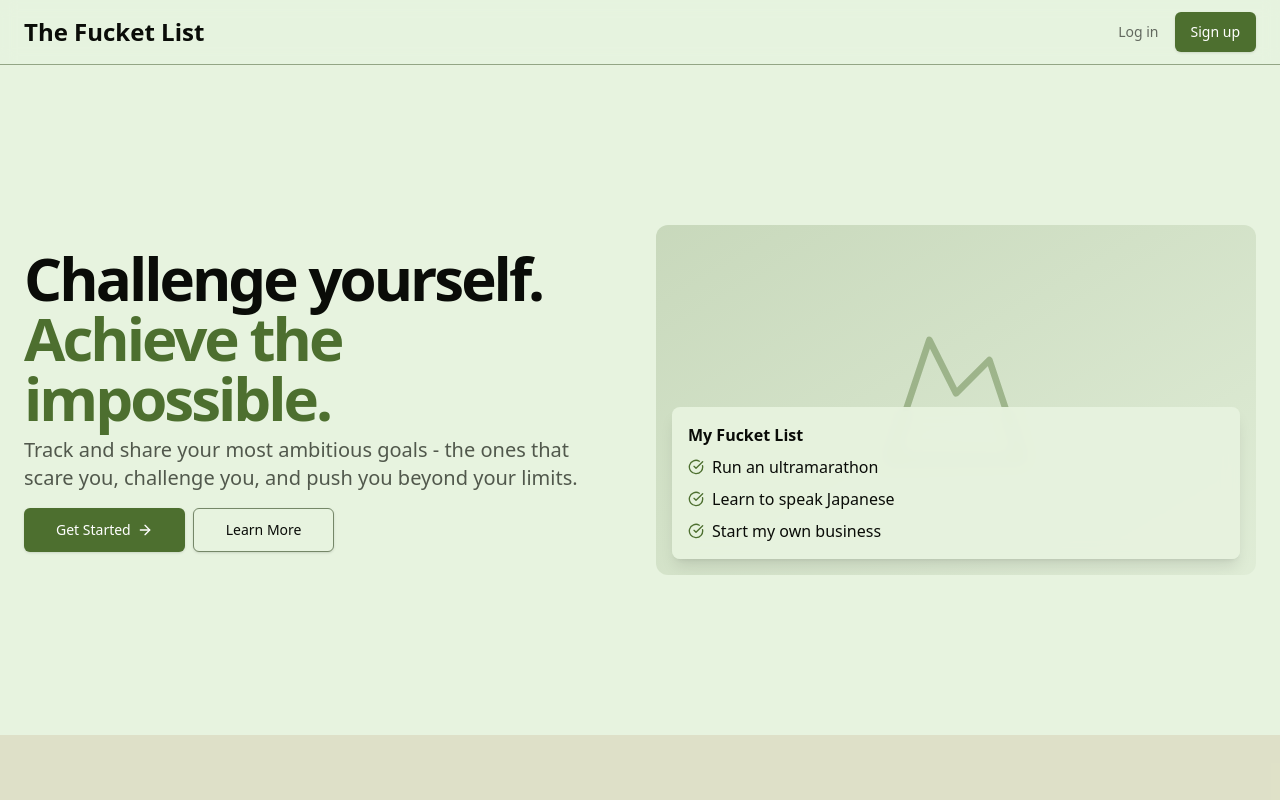
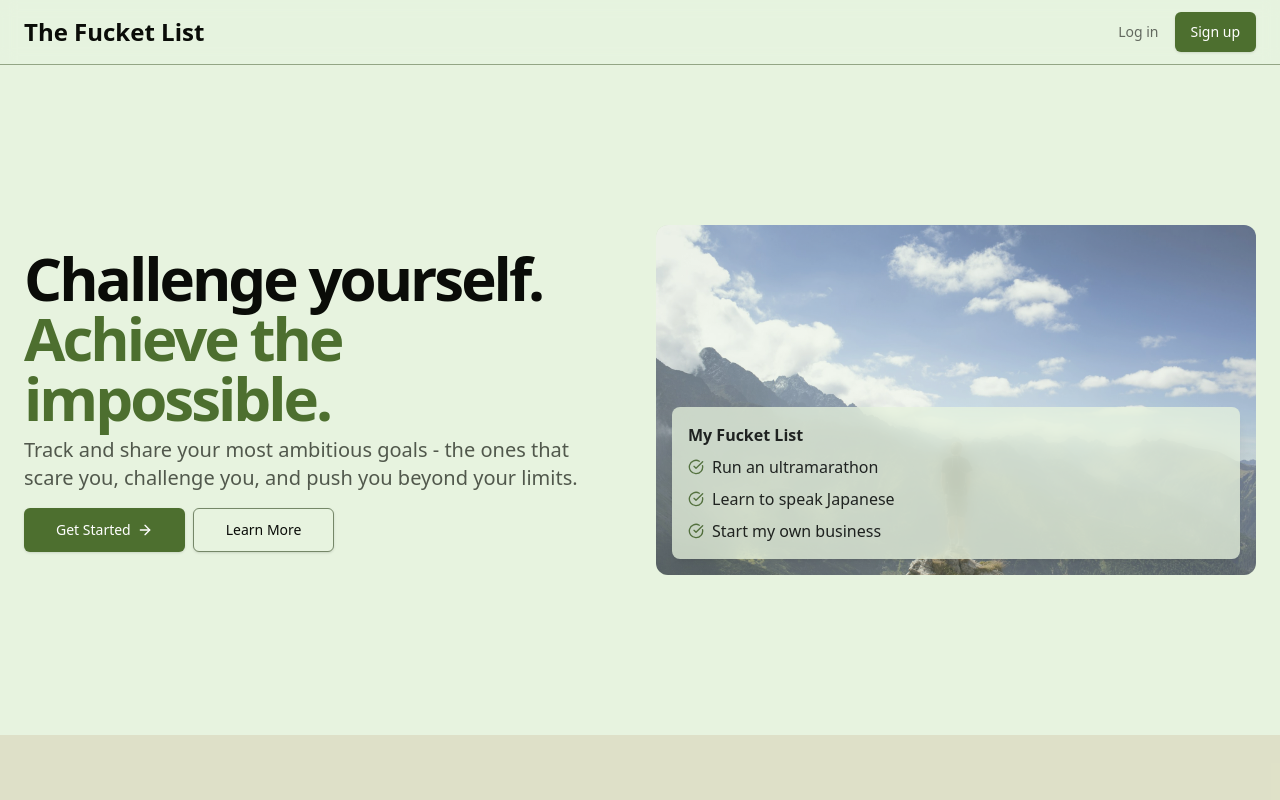
Before and after one commit to perryfardella/fucket-list, a Next.js app: page / in a window 1280 px wide. Shown: the top 800 px of the page. Built offline with nearby package versions, Linux system fonts and the light colour scheme; no server answers.

Commit message:
Add an image to the Hero section

```diff
--- a/app/page.tsx
+++ b/app/page.tsx
@@ -13,6 +13,7 @@ import {
   Target,
   Trophy,
 } from "lucide-react";
+import Image from "next/image";
 
 export default function Home() {
   return (
@@ -67,12 +68,15 @@ export default function Home() {
               <div className="flex items-center justify-center">
                 <div className="relative h-[350px] w-full overflow-hidden rounded-xl bg-gradient-to-br from-primary/20 to-primary/5 p-2">
                   <div className="absolute inset-0 flex items-center justify-center">
-                    <Mountain
-                      className="h-40 w-40 text-primary/40"
-                      strokeWidth={1}
+                    <Image
+                      src="/images/danka-peter-L0o1RfQuPUY-unsplash.jpg"
+                      alt="Person standing on mountain peak overlooking mountain range"
+                      fill
+                      className="object-cover opacity-70"
+                      priority
                     />
                   </div>
-                  <div className="absolute bottom-4 left-4 right-4 rounded-lg bg-background/95 backdrop-blur p-4 shadow-lg">
+                  <div className="absolute bottom-4 left-4 right-4 rounded-lg bg-background/95 backdrop-blur p-4 shadow-lg opacity-80">
                     <div className="space-y-2">
                       <h3 className="font-semibold">My Fucket List</h3>
                       <ul className="space-y-2">
```
